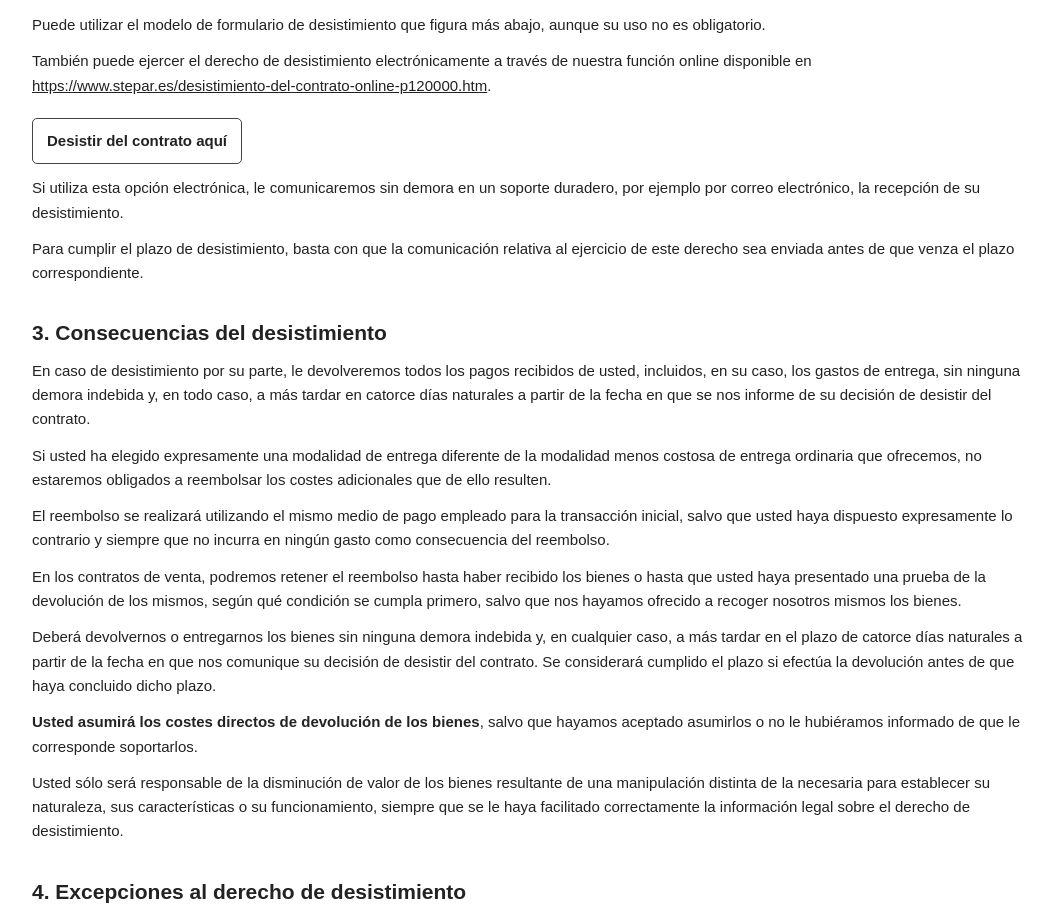
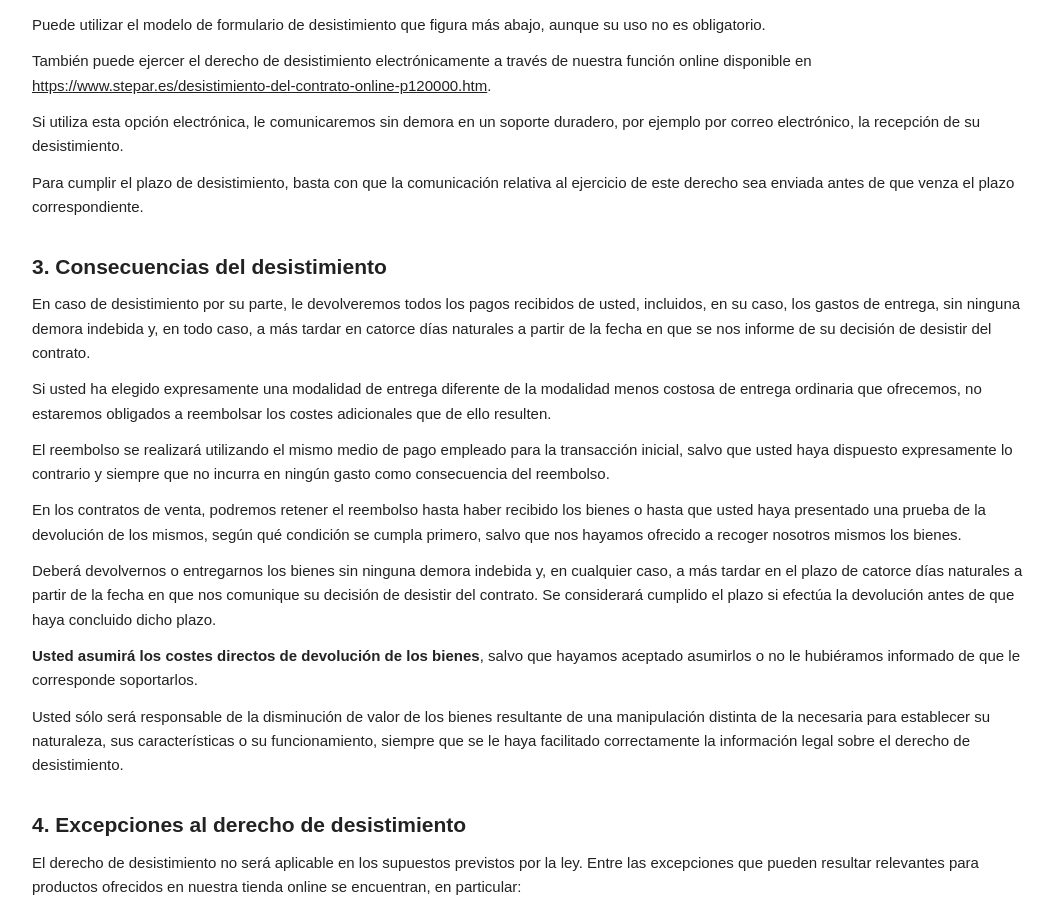
Before and after one commit to vaclavstepar/stepar-legal, a plain HTML site: page es/otkaz-current.html in a window 1280 px wide. Shown: the part 1001-1909 px from the top of the page, without its empty margins (106-1160 px from the left). Drawn offline with Linux system fonts and the light colour scheme.

Commit message:
Remove duplicate withdrawal button from Spanish notice

```diff
--- a/es/otkaz-current.html
+++ b/es/otkaz-current.html
@@ -56,7 +56,6 @@ Teléfono: <a href="tel:+420461724460">+420 461 724 460</a><br>
 Correo electrónico: <a href="mailto:info@stepar.es">info@stepar.es</a></div>
 <p>Puede utilizar el modelo de formulario de desistimiento que figura más abajo, aunque su uso no es obligatorio.</p>
 <p>También puede ejercer el derecho de desistimiento electrónicamente a través de nuestra función online disponible en <a href="https://www.stepar.es/desistimiento-del-contrato-online-p120000.htm" target="_top">https://www.stepar.es/desistimiento-del-contrato-online-p120000.htm</a>.</p>
-<p><a class="action-link" href="https://www.stepar.es/desistimiento-del-contrato-online-p120000.htm" target="_top">Desistir del contrato aquí</a></p>
 <p>Si utiliza esta opción electrónica, le comunicaremos sin demora en un soporte duradero, por ejemplo por correo electrónico, la recepción de su desistimiento.</p>
 <p>Para cumplir el plazo de desistimiento, basta con que la comunicación relativa al ejercicio de este derecho sea enviada antes de que venza el plazo correspondiente.</p>
 
```
